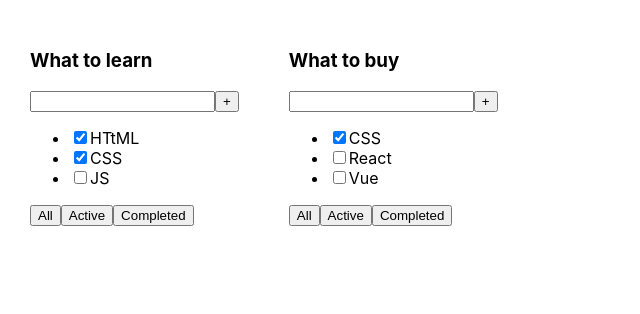
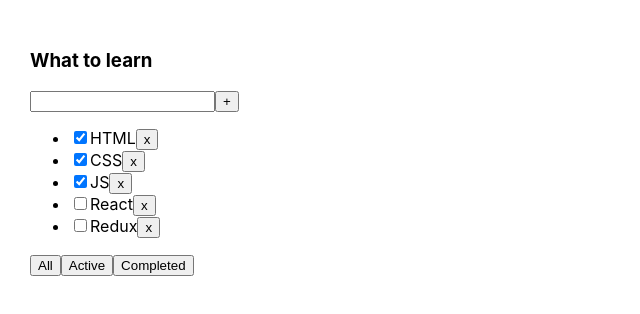
Before and after one commit to lexggwp/todolist, a React (Create React App) app: page / in a window 1280 px wide. Shown: the top 314 px of the page, without its empty margins (0-640 px from the left). Built offline with nearby package versions, Linux system fonts and the light colour scheme.

Commit message:
feat: added buttons for remove tasks and filter tasks

```diff
--- a/src/App.tsx
+++ b/src/App.tsx
@@ -1,27 +1,46 @@
-import React from 'react';
+import React, {useState} from 'react';
 import './App.css';
 import Todolist, {TaskType} from "./Todolist";
-
+export type FilterValueType = 'all' | 'active' | 'completed';
 function App() {
 
-    const title1: string = "What to learn";
-    const title2: string = "What to buy";
 
-    const task1: Array<TaskType> = [
-        {id: 1, title: "HTtML", isDone: true},
+
+    const title: string = "What to learn";
+
+    const [tasks, setTasks] = useState<Array<TaskType>>([
+        {id: 1, title: "HTML", isDone: true},
         {id: 2, title: "CSS", isDone: true},
-        {id: 3, title: "JS", isDone: false},
-    ]
+        {id: 3, title: "JS", isDone: true},
+        {id: 4, title: "React", isDone: false},
+        {id: 5, title: "Redux", isDone: false},
 
-    const task2: Array<TaskType> = [
-        {id: 1, title: 'CSS', isDone: true},
-        {id: 2, title: 'React', isDone: false},
-        {id: 3, title: 'Vue', isDone: false}
-    ]
+    ])
+
+    const [filter, setFilter] = useState<FilterValueType>('all');
+
+    const removeTask = (taskID: number) => {
+        setTasks(tasks.filter(task => task.id !== taskID));
+    }
+
+    let tasksForRender;
+    switch (filter) {
+        case "completed":
+            tasksForRender = tasks.filter(t => t.isDone === true)
+            break
+        case "active":
+            tasksForRender = tasks.filter(t => t.isDone === false)
+            break
+        default:
+            tasksForRender = tasks;
+    }
+    const changeFilter = (filter: FilterValueType) => {
+        setFilter(filter);
+    }
+
     return (
         <div className="App">
-            <Todolist tasks={task1} title={title1}/>
-            <Todolist tasks={task2} title={title2}/>
+            <Todolist changeFilter={changeFilter} tasks={tasksForRender} title={title} removeTask={removeTask}/>
         </div>
     );
 }
--- a/src/Todolist.tsx
+++ b/src/Todolist.tsx
@@ -1,5 +1,5 @@
 import React from 'react';
-
+import {FilterValueType} from "./App";
 export type TaskType = {
     id: number;
     title: string;
@@ -9,10 +9,20 @@
 type TodoListPropsType = {
     title: string;
     tasks: Array<TaskType>;
+    removeTask: (taskID: number)=> void;
+    changeFilter : (filter: FilterValueType)=> void;
 
 }
 
 const Todolist = (props: TodoListPropsType) => {
+    const tasksListItems = props.tasks.map( task => {
+        return (
+            <li key={task.id}><input type="checkbox" checked={task.isDone}/>
+                <span>{task.title}</span>
+            <button onClick={ () => {props.removeTask(task.id)}}>x</button>
+            </li>
+        )
+    })
     return (
         <div>
             <h3>{props.title}</h3>
@@ -21,17 +31,12 @@
                 <button>+</button>
             </div>
             <ul>
-                <li><input type="checkbox" checked={props.tasks[0].isDone}/>
-                    <span>{props.tasks[0].title}</span></li>
-                <li><input type="checkbox" checked={props.tasks[1].isDone}/>
-                    <span>{props.tasks[1].title}</span></li>
-                <li><input type="checkbox" checked={props.tasks[2].isDone}/>
-                    <span>{props.tasks[2].title}</span></li>
+                {tasksListItems}
             </ul>
             <div>
-                <button>All</button>
-                <button>Active</button>
-                <button>Completed</button>
+                <button onClick={ () => props.changeFilter('all')}>All</button>
+                <button onClick={ () => props.changeFilter('active')}>Active</button>
+                <button onClick={ () => props.changeFilter('completed')}>Completed</button>
             </div>
         </div>
     );
```
